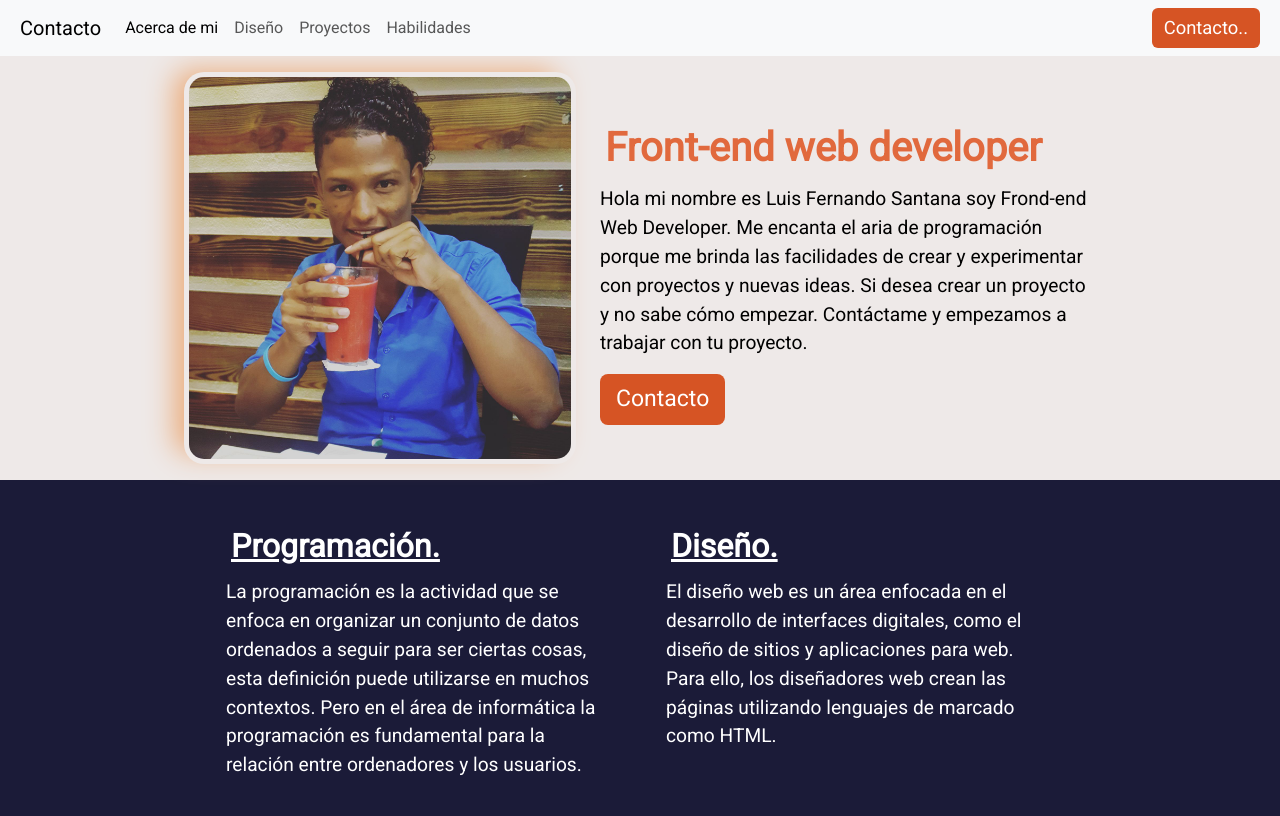
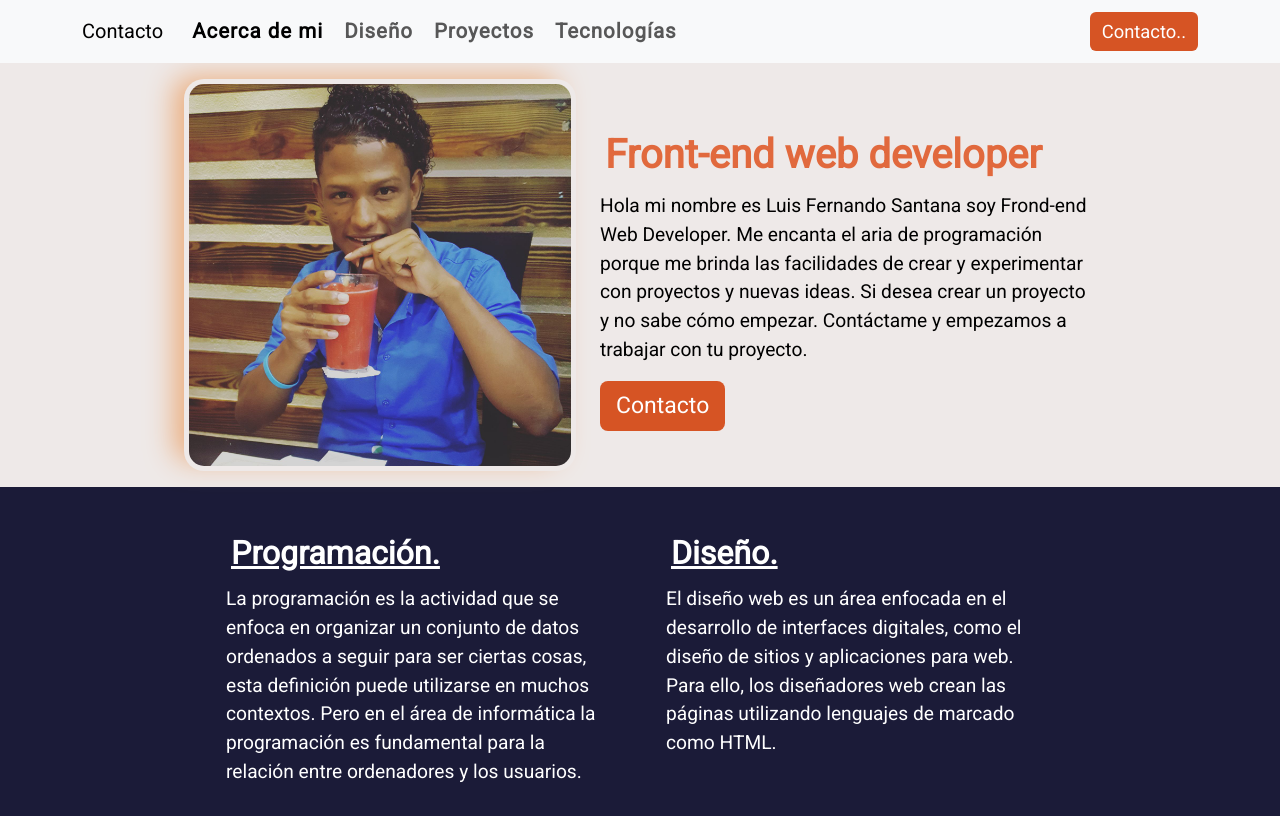
Before and after one commit to Luisfernanado/Luisfernanado.github.io, a plain HTML site: page index.html in a window 1280 px wide. Shown: the top 816 px of the page. Drawn offline with nearby package versions, Linux system fonts and the light colour scheme.

Commit message:
Actualización del menu.

```diff
--- a/index.html
+++ b/index.html
@@ -25,12 +25,12 @@
       <header class="" >
        <!--<//NAV>//-->
         <nav class="navbar navbar-expand-lg bg-body-tertiary p-2 " >
-          <div class="container-fluid">
+          <div class="container">
             <a class="navbar-brand" href="#contacto">Contacto</a>
             <button class="navbar-toggler" type="button" data-bs-toggle="collapse" data-bs-target="#navbarSupportedContent" aria-controls="navbarSupportedContent" aria-expanded="false" aria-label="Toggle navigation">
               <span class="navbar-toggler-icon"></span>
             </button>
-            <div class="collapse navbar-collapse" id="navbarSupportedContent">
+            <div class="collapse navbar-collapse " id="navbarSupportedContent">
               <ul class="navbar-nav me-auto mb-2 mb-lg-0">
                 <li class="nav-item">
                   <a class="nav-link active" aria-current="page" href="#about">Acerca de mi</a>
@@ -42,7 +42,7 @@
                   <a class="nav-link" href="#proyecto">Proyectos</a>
                 </li>
                 <li class="nav-item">
-                  <a class="nav-link" href="#habilidades">Habilidades</a>
+                  <a class="nav-link" href="#habilidades">Tecnologías</a>
                 </li>
 
               </ul>
--- a/style.css
+++ b/style.css
@@ -13,7 +13,13 @@ body{
     /*display: flex;
     align-items: ;*/
 }
-
+/*estilo menu empieza aqui */
+.navbar-nav li a{
+    font-size: 1.28em;
+    margin-left: 5px;
+    letter-spacing: 1px;
+    font-weight: 800;
+}
 /* contenedor dell button que esta en el nav */
 .contedor-btn  a {
     color: #fff;
```
